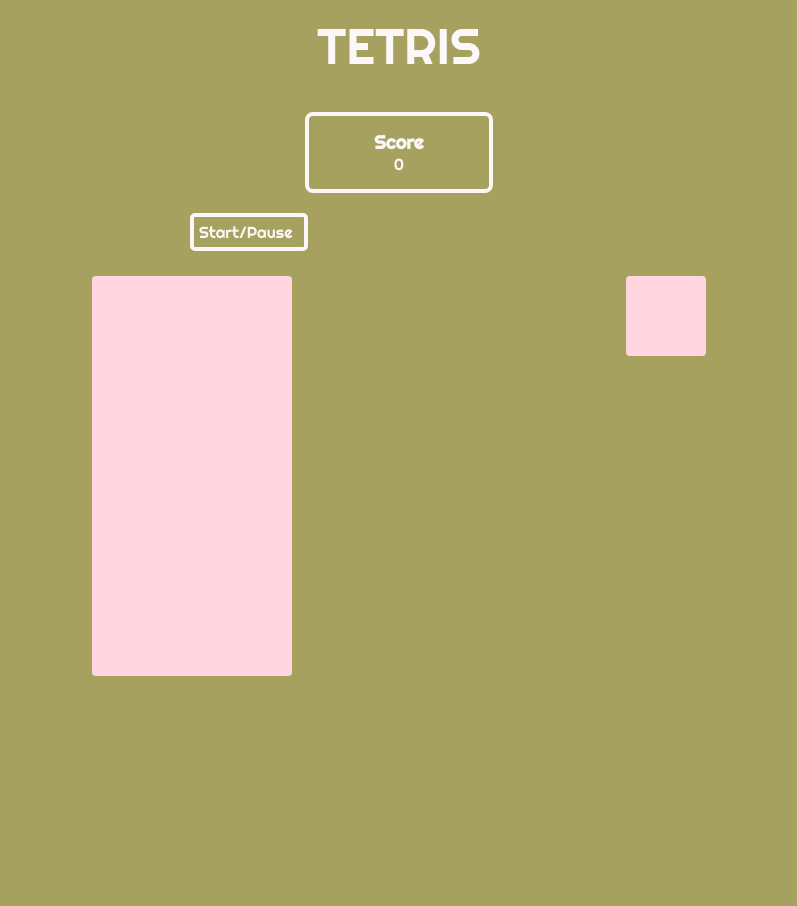
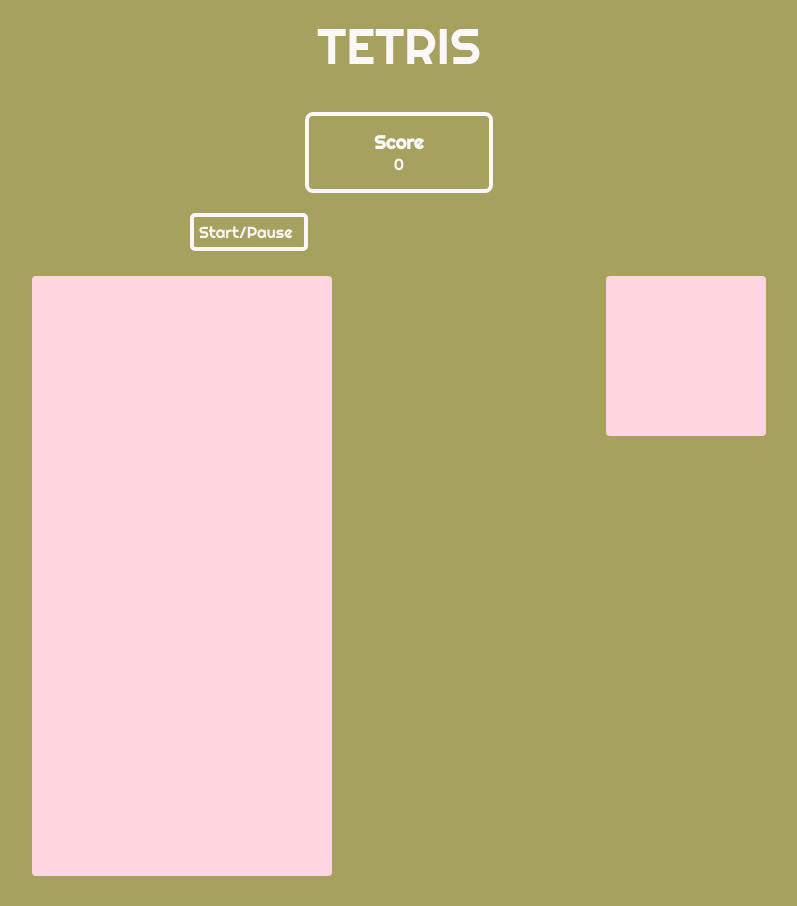
Before and after one commit to joeguy57/TetrisJS, a plain HTML site: page index.html in a window 1280 px wide. Shown: the whole page, without its empty margins (241-1038 px from the left). Before the commit the page ends 800 px from the top, so only its background shows below. Drawn offline with Linux system fonts and the light colour scheme.

Commit message:
changing css files

```diff
--- a/CSS/styles.css
+++ b/CSS/styles.css
@@ -11,6 +11,8 @@ header{
     background-color: #A6A15E;
 }
 body{
+    width: 100%;
+    height: 100%;
     background-color: #A6A15E;
 }
 #start-button{
@@ -48,14 +50,14 @@ h3{
     margin: 10px 0 0 auto;
     display: flex;
     flex-wrap: wrap;
-    width: 200px;
-    height: 400px;
+    width: 300px;
+    height: 600px;
     background-color: #FFD6E0;
 }
 
 .grid > div{
-    width: 20px;
-    height: 20px;
+    width: 30px;
+    height: 30px;
 }
 
 .tetrimino{
@@ -65,15 +67,14 @@ h3{
 .mini-grid{
     border-radius: 4px;
     margin: 10px auto 0 auto;
-    width: 80px;
-    height: 80px;
+    width: 160px;
+    height: 160px;
     display: flex;
     flex-wrap: wrap;
     background-color: #FFD6E0;
 }
 
 .mini-grid > div{
-    width: 20px;
-    height: 20px;
-
+    width: 40px;
+    height: 40px;
 }
--- a/JS/app.js
+++ b/JS/app.js
@@ -257,3 +257,10 @@ function gameOver() {
         clearInterval(timerId);
     }
 }
+
+window.addEventListener("keydown", function(e) {
+    // space and arrow keys
+    if([32, 37, 38, 39, 40].indexOf(e.keyCode) > -1) {
+        e.preventDefault();
+    }
+}, false);
```
Also changed, not shown: 1 other file.
